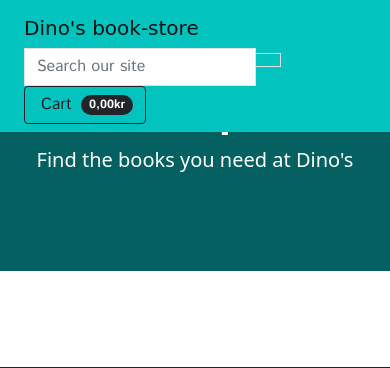
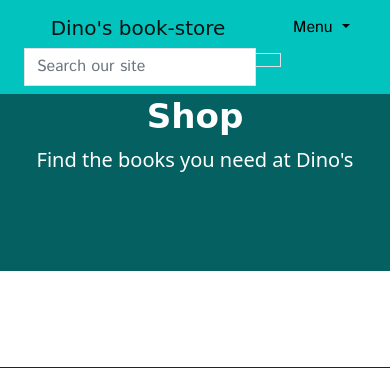
Before and after one commit to 11bus11/book-store1, a Django app: template products/templates/products/products.html in a window 390 px wide. Shown: the top 368 px of the page. Run offline with Django 3.2, Linux system fonts and the light colour scheme; the template is opened without the code that fills it, so the values that code supplies are empty; some libraries are stand-ins or nearby versions; some web fonts are replaced.

Commit message:
started media breakpoints

```diff
--- a/products/templates/products/product_detail.html
+++ b/products/templates/products/product_detail.html
@@ -9,7 +9,7 @@
     <section class="py-5">
         <div class="container">
             <div class="row justify-content-center">
-                <div class="col">
+                <div class="col-12 col-md-4">
                     <div class="image-container my-5">
                         <!-- Product image-->
                         {% if product.image %}
--- a/products/templates/products/products.html
+++ b/products/templates/products/products.html
@@ -8,9 +8,14 @@
     <!-- Content -->
     <section class="py-5">
         <div class="container">
+            <div class="d-flex flex-row justify-content-center">
+                {% for category in current_categories %}
+                <a class="text-muted text-center inline-item m-1 mt-0" href="{% url 'products' %}?category={{ category.name }}">{{ category.name }}</a>
+                {% endfor %}
+            </div>
             <div class="row justify-content-center">
                 {% for product in products %}
-                <div class="card col-3  m-3">
+                <div class="card col-md-3 col-10 m-3">
                     <!-- Product image-->
                     {% if product.image %}
                     <a href="{% url 'product_detail' product.id %}">
--- a/templates/base.html
+++ b/templates/base.html
@@ -44,18 +44,22 @@
     <body>
         <nav class="navbar navbar-expand-lg navbar-light fixed-top">
             <div class="container px-4 px-lg-5 choices-nav">
-                <a class="navbar-brand" href="{% url 'home' %}">Dino's book-store</a>
+                <a class="navbar-brand col-8 col-md-3 text-center" href="{% url 'home' %}">Dino's book-store</a>
+                <a class="nav-link dropdown-toggle text-black d-block d-md-none" href="#" role="button" data-bs-toggle="dropdown" aria-expanded="false">
+                    Menu
+                </a>
                 <div class="collapse navbar-collapse" id="navbarSupportedContent">
+
                         <ul class="navbar-nav">
                             <li class="nav-item"><a class="nav-link active" aria-current="page" href="{% url 'home' %}">Home</a></li>
                             <li class="nav-item"><a class="nav-link text-black" href="{% url 'articles' %}">Articles</a></li>
                             <li class="nav-item dropdown">
-                                <a class="nav-link dropdown-toggle" href="#" role="button" data-bs-toggle="dropdown" aria-expanded="false">
+                                <a class="nav-link dropdown-toggle text-black" href="#" role="button" data-bs-toggle="dropdown" aria-expanded="false">
                                     Shop
                                 </a>
                                 <ul class="dropdown-menu">
                                     <li>
-                                        <a href="{% url 'products' %}" class="dropdown-item">All Products</a>
+                                        <a href="{% url 'products' %}?category=Adventure,Romance,Fantasy,History,Nature,Religion" class="dropdown-item">All Products</a>
                                         <a href="{% url 'products' %}?category=Adventure" class="dropdown-item">Adventure</a>
                                         <a href="{% url 'products' %}?category=Romance" class="dropdown-item ">Romance</a>
                                         <a href="{% url 'products' %}?category=Fantasy" class="dropdown-item ">Fantasy</a>
@@ -71,7 +75,7 @@
                                 </ul>
                             </li>
                             <li class="nav-item dropdown">
-                                <a class="nav-link dropdown-toggle" href="#" role="button" data-bs-toggle="dropdown" aria-expanded="false">
+                                <a class="nav-link dropdown-toggle text-black" href="#" role="button" data-bs-toggle="dropdown" aria-expanded="false">
                                     Account
                                 </a>
                                 <ul class="dropdown-menu">
@@ -93,7 +97,7 @@
                             </li>
                         </ul>
                     </div>
-                    <form method="GET" action="{% url 'products' %}">
+                    <form class="content-align-center" method="GET" action="{% url 'products' %}">
                         <div class="input-group w-100">
                             <input class="form-control border border-black rounded-0" type="text" name="q" placeholder="Search our site">
                             <div class="input-group-append">
@@ -105,8 +109,8 @@
                             </div>
                         </div>
                     </form>
-                    <form class="d-flex">
-                        <button class="btn btn-outline-dark" type="submit">
+                    <form class="d-flex d-none d-md-block">
+                        <button class="btn btn-outline-dark " type="submit">
                             <i class="bi-cart-fill me-1"></i>
                             Cart
                             <span class="badge bg-dark text-white ms-1 rounded-pill">
```
